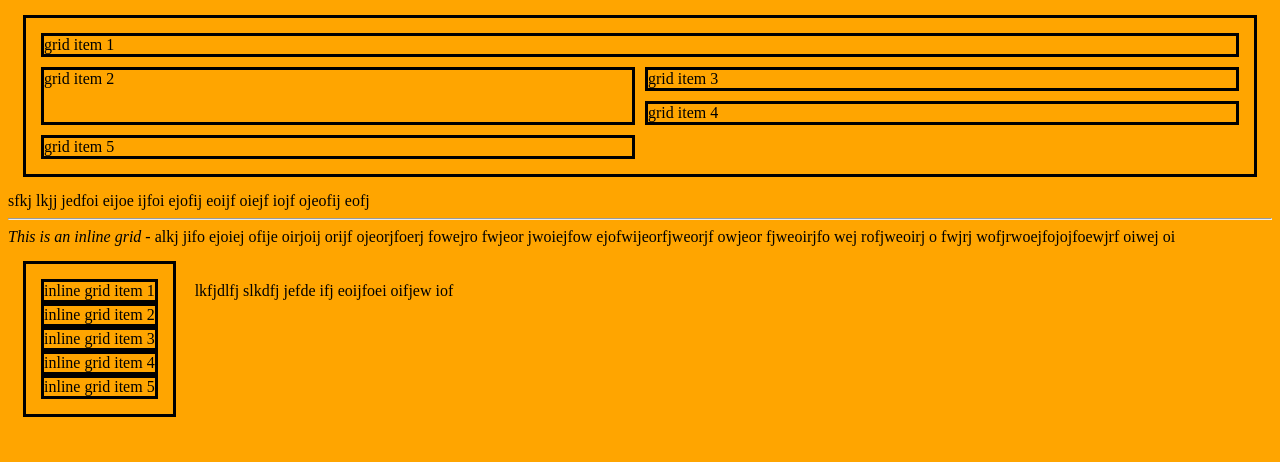
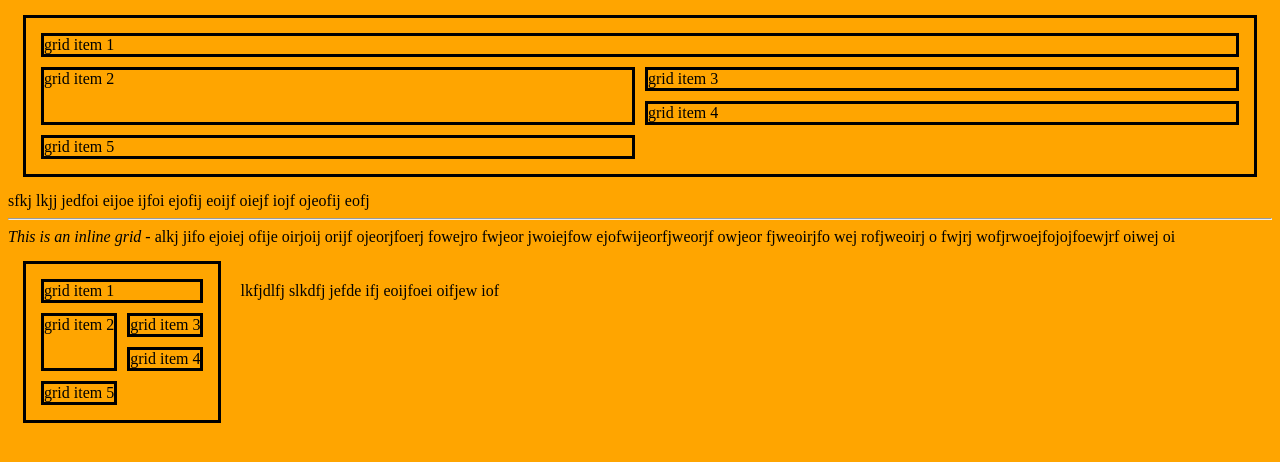
Before and after one commit to jr2nd/gridtemplate, a plain HTML site: page index.html in a window 1280 px wide. Shown: the part 120-582 px from the top of the page. Drawn offline with Linux system fonts and the light colour scheme.

Commit message:
2 files modified

```diff
--- a/index.html
+++ b/index.html
@@ -21,11 +21,11 @@ sfkj lkjj jedfoi eijoe ijfoi ejofij eoijf oiejf iojf ojeofij eofj
 <hr>
 <em>This is an inline grid</em> - alkj jifo ejoiej ofije oirjoij orijf ojeorjfoerj fowejro fwjeor jwoiejfow ejofwijeorfjweorjf owjeor fjweoirjfo wej rofjweoirj o fwjrj wofjrwoejfojojfoewjrf oiwej oi
 <div id="inline-grid-container" class="container">
-  <div id="inline-grid-idtem-01" class="grid-items">inline grid item 1</div>
-  <div id="inline-grid-idtem-02" class="grid-items">inline grid item 2</div>
-  <div id="inline-grid-idtem-03" class="grid-items">inline grid item 3</div>
-  <div id="inline-grid-idtem-04" class="grid-items">inline grid item 4</div>
-  <div id="inline-grid-idtem-05" class="grid-items">inline grid item 5</div>
+  <div id="inline-grid-item-01" class="grid-items">grid item 1</div>
+  <div id="inline-grid-item-02" class="grid-items">grid item 2</div>
+  <div id="inline-grid-item-03" class="grid-items">grid item 3</div>
+  <div id="inline-grid-item-04" class="grid-items">grid item 4</div>
+  <div id="inline-grid-item-05" class="grid-items">grid item 5</div>
 </div>
 lkfjdlfj slkdfj jefde ifj eoijfoei oifjew iof
 
--- a/styles.css
+++ b/styles.css
@@ -30,4 +30,18 @@ grid-row-end: 4;
 
 #inline-grid-container {
   display: inline-grid;
+  grid-template-columns: auto auto;
+  grid-gap: 10px 10px;
 }
+
+#inline-grid-item-01
+{
+  grid-column-start: 1;
+grid-column-end: 3;
+}
+
+#inline-grid-item-02 {
+  grid-row-start: 2;
+grid-row-end: 4;
+
+}
```
